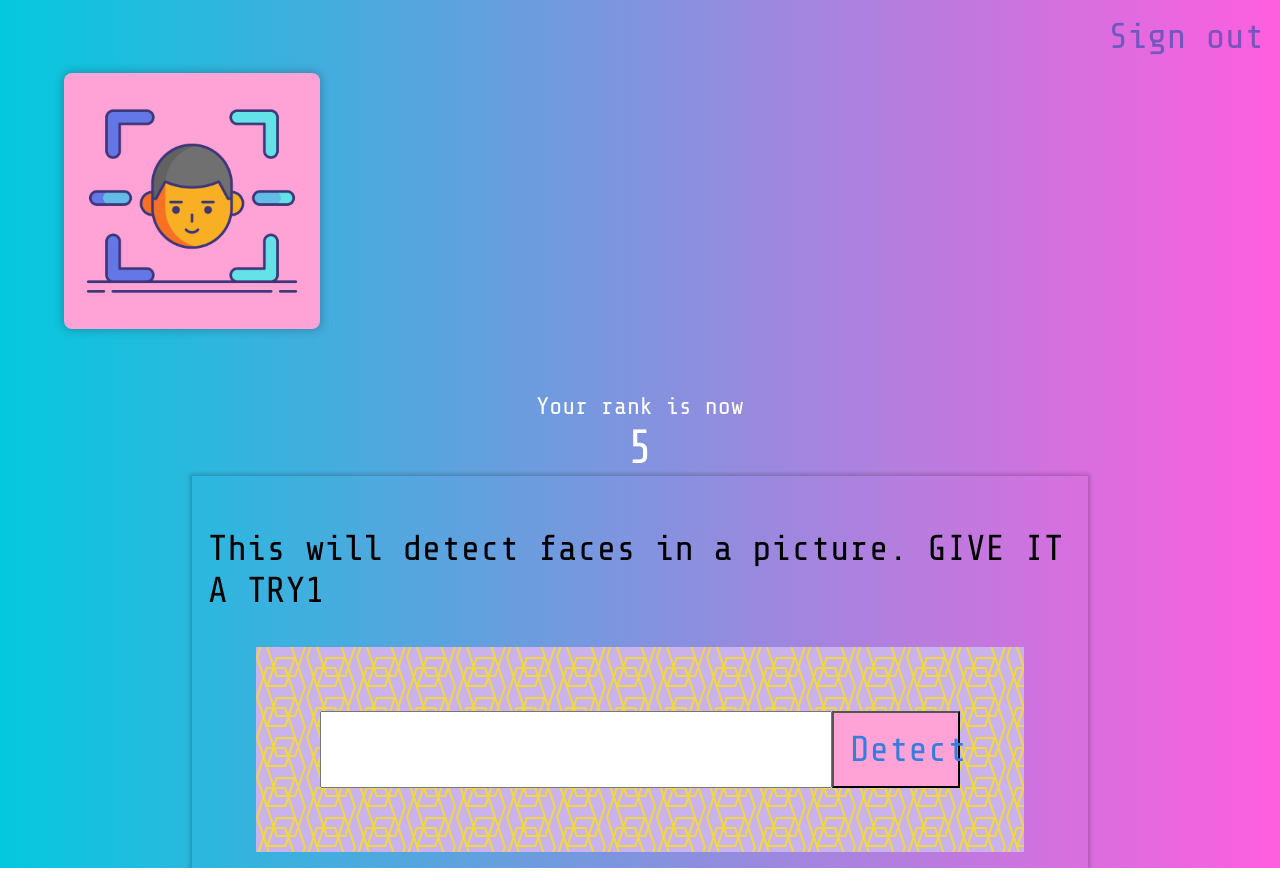
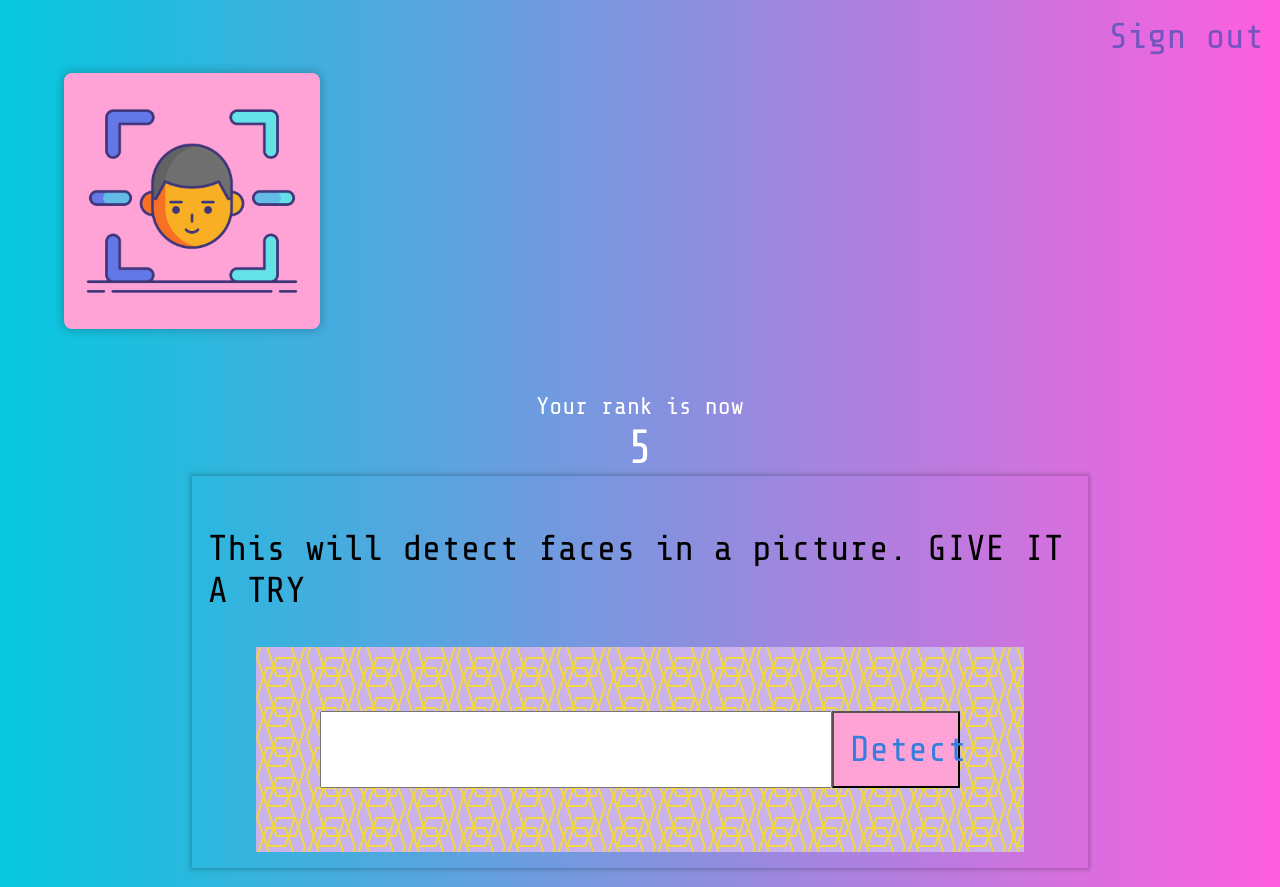
Before and after one commit to TBM-MAHI/REACTApp_face_Recognition, a React (Create React App) app: page / in a window 1280 px wide. Built offline with nearby package versions, Linux system fonts and the light colour scheme.

Commit message:
fixed the clarifai API Issue

```diff
--- a/package.json
+++ b/package.json
@@ -6,11 +6,12 @@
     "@testing-library/jest-dom": "^5.16.5",
     "@testing-library/react": "^13.4.0",
     "@testing-library/user-event": "^13.5.0",
+    "clarifai": "^2.9.1",
     "react": "^18.2.0",
     "react-dom": "^18.2.0",
     "react-parallax-tilt": "^1.7.110",
     "react-particles": "^2.9.3",
-    "react-scripts": "5.0.1",
+    "react-scripts": "^5.0.1",
     "react-tsparticles": "^2.9.3",
     "tachyons": "^4.12.0",
     "tsparticles": "^2.9.3",
--- a/src/App.js
+++ b/src/App.js
@@ -1,25 +1,49 @@
-import './App.css'
+import React from "react";
+import Clarifai from "clarifai";
+import "./App.css";
 import ParticlesComponent from "./components/Particles/Particle.jsx";
-import Navigation from './components/Navigation/Navigation.jsx';
-import Logo from './components/Logo/Logo';
-import Rank from './components/Rank/Rank';
-import ImageLinkForm from './components/ImageLinkForm/ImageLinkForm';
+import Navigation from "./components/Navigation/Navigation.jsx";
+import Logo from "./components/Logo/Logo";
+import Rank from "./components/Rank/Rank";
+import ImageLinkForm from "./components/ImageLinkForm/ImageLinkForm";
 import FaceDetection from "./components/FaceDetection/FaceDetection.jsx";
 
- const App = ()=>{
+//You must add your own API key here from Clarifai.
+/* const app = new Clarifai.App({
+  apiKey: "92331e4146b64875b0305cf274128265",
+});
+ */
+class App extends React.Component {
+  constructor() {
+    super()
+    this.state={
+      input: '',
+  }
+}
 
+  inputOnChange = (event) => {
+    console.log(event.target.value);
+  }
 
+  onButtonSubmit = () => {
+    console.log('clicked');
+
+}
+render() {
     return (
       <div>
         <ParticlesComponent />
         <Navigation />
         <Logo />
         <Rank />
-       <ImageLinkForm />
-       {/*   <FaceDetection /> */}
+        <ImageLinkForm
+          inputOnChange={this.inputOnChange}
+          onButtonSubmit={this.onButtonSubmit}
+        />
+          <FaceDetection />
       </div>
     );
-
+  }
 }
 
 export default App;
--- a/src/components/FaceDetection/FaceDetection.jsx
+++ b/src/components/FaceDetection/FaceDetection.jsx
@@ -3,8 +3,8 @@ import React, { Component } from 'react';
 class FaceDetection extends Component {
     render() {
         return (
-            <div>
-
+            <div  >
+                <img src="" alt="" />
             </div>
         );
     }
--- a/src/components/ImageLinkForm/ImageLinkForm.jsx
+++ b/src/components/ImageLinkForm/ImageLinkForm.jsx
@@ -1,13 +1,21 @@
 import React, { Component } from "react";
 import './imageLinkForm.css'
 class ImageLinkForm extends Component {
+
+
   render() {
+    let { inputOnChange,onButtonSubmit } = this.props;
     return (
       <div className="centerFlex f2 w-70 pa3 ml-auto mr-auto shadow-1">
-        <p>This will detect faces in a picture. GIVE IT A TRY1</p>
+        <p>This will detect faces in a picture. GIVE IT A TRY</p>
         <div className="form centerFlex flex-row pa5">
-          <input className="pa3 w-80 ma0 outline-0" type="text" />
-          <button className="grow w-20 pa3 blue bg-light-pink pointer outline-0">
+          <input
+            className="pa3 w-80 ma0 outline-0"
+            type="text"
+            onChange={inputOnChange}
+          />
+          <button className="grow w-20 pa3 blue bg-light-pink pointer outline-0"
+                   onClick={onButtonSubmit}  >
             Detect
           </button>
         </div>
```
Also changed, not shown: 1 other file (tests, documents, lock files or other folders). Lines whose indentation alone changed are shown as unchanged.
